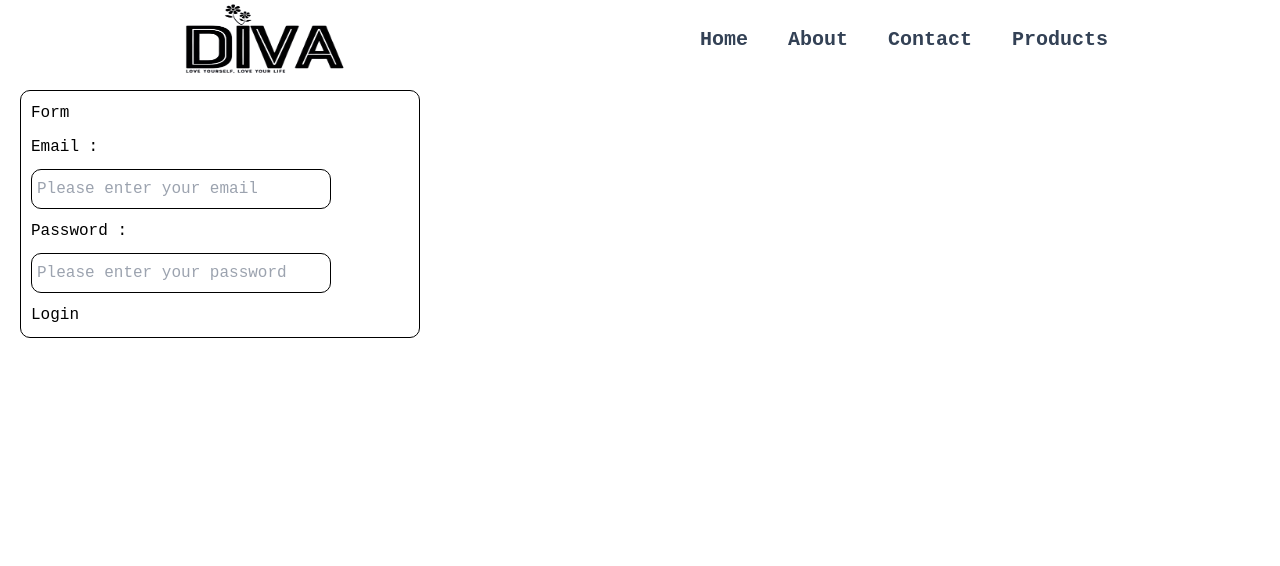
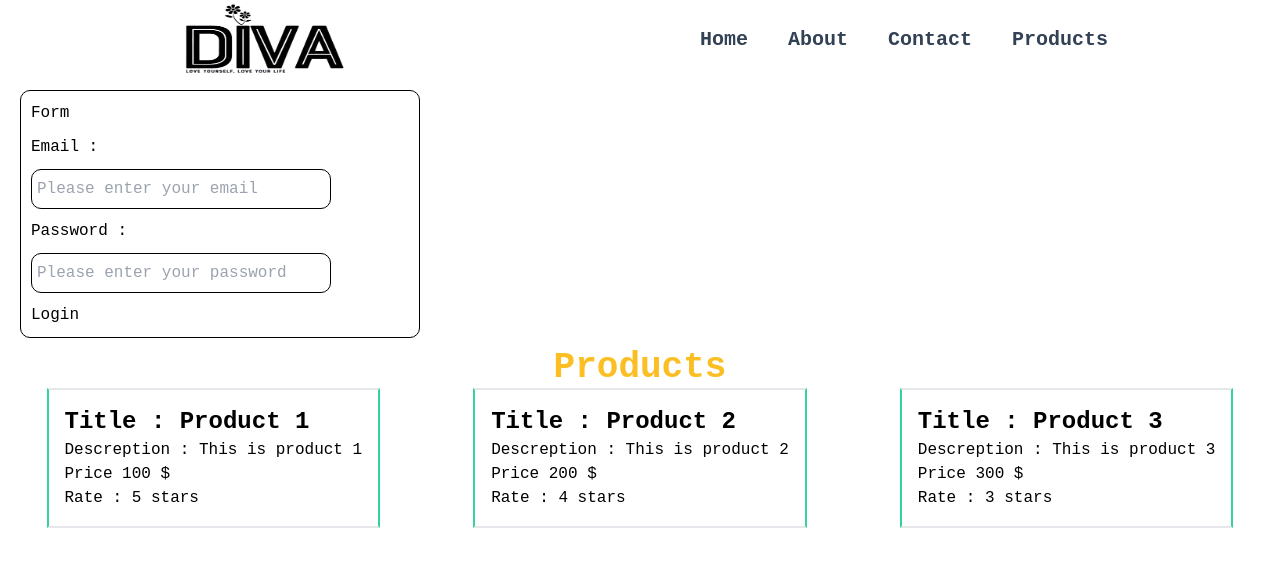
Before and after one commit to susanasameh/react-vite, a React (Vite) app: page / in a window 1280 px wide. Shown: the top 566 px of the page. Built offline with nearby package versions, Linux system fonts and the light colour scheme.

Commit message:
nested component

```diff
--- a/src/App.jsx
+++ b/src/App.jsx
@@ -4,17 +4,37 @@ import viteLogo from '/vite.svg'
 import './App.css'
 import { Header } from './components/Header'
 import { Form } from './components/Form/Form'
+import { Products } from './components/products/Products'
 
 
 function App() {
-
-  const message = 'Hello World'
+  const products = [
+    {
+      title : "Product 1",
+      price: 100,
+      description: "This is product 1",
+      rate : 5
+    },
+    {
+      title : "Product 2",
+      price: 200,
+      description: "This is product 2",
+      rate : 4
+    },
+    {
+      title : "Product 3",
+      price: 300,
+      description: "This is product 3",
+      rate : 3
+    }
+  ]
 
   return (
     <>
-      <h1>{console.log(message)}</h1>
+
       <Header />
       <Form />
+      <Products products={products}/>
     </>
   )
 }
--- /dev/null
+++ b/src/components/products/Card.jsx
@@ -0,0 +1,15 @@
+import React from 'react'
+
+const Card = ({product}) => {
+
+  return (
+    <div className="border-2 border-x-emerald-400 p-4">
+      <h2 className="text-2xl font-bold">Title : {product.title}</h2>
+      <p>Descreption : {product.description}</p>
+      <span>Price {product.price} $</span>
+      <p>Rate : {product.rate} stars</p>
+    </div>
+  );
+}
+
+export default Card
--- /dev/null
+++ b/src/components/products/Products.jsx
@@ -0,0 +1,18 @@
+import Card from "./Card";
+
+export const Products = ({ products }) => {
+    console.log(products);
+
+    return (
+      <div>
+        <h1 className="text-4xl font-bold text-amber-400 text-center">
+          Products
+        </h1>
+        <div className="flex justify-around">
+          {products.map((product, index) => {
+            return <Card key={index + 1} product={product}/>;
+          })}
+        </div>
+      </div>
+    );
+}
```
